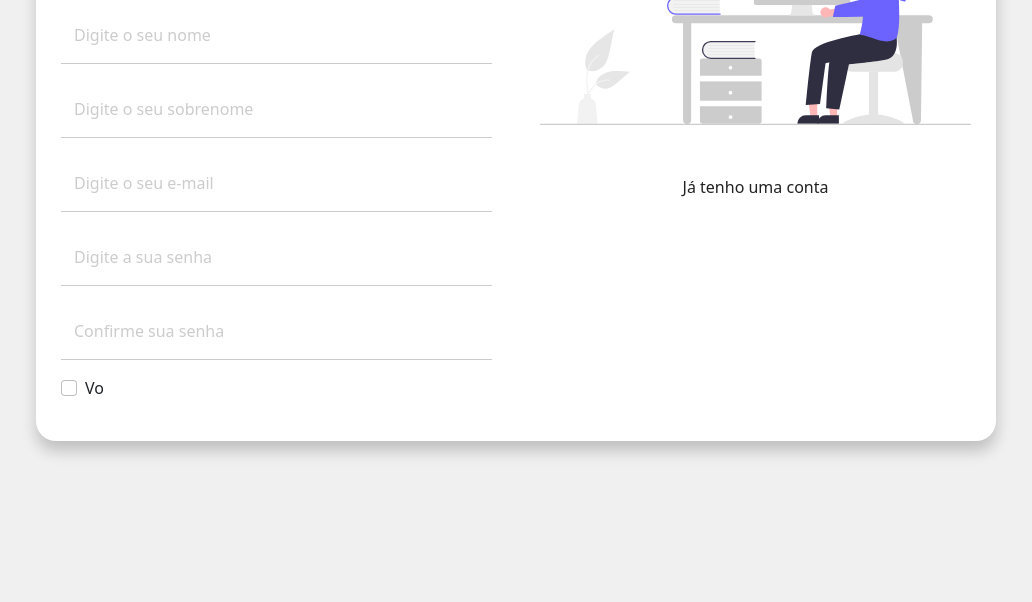
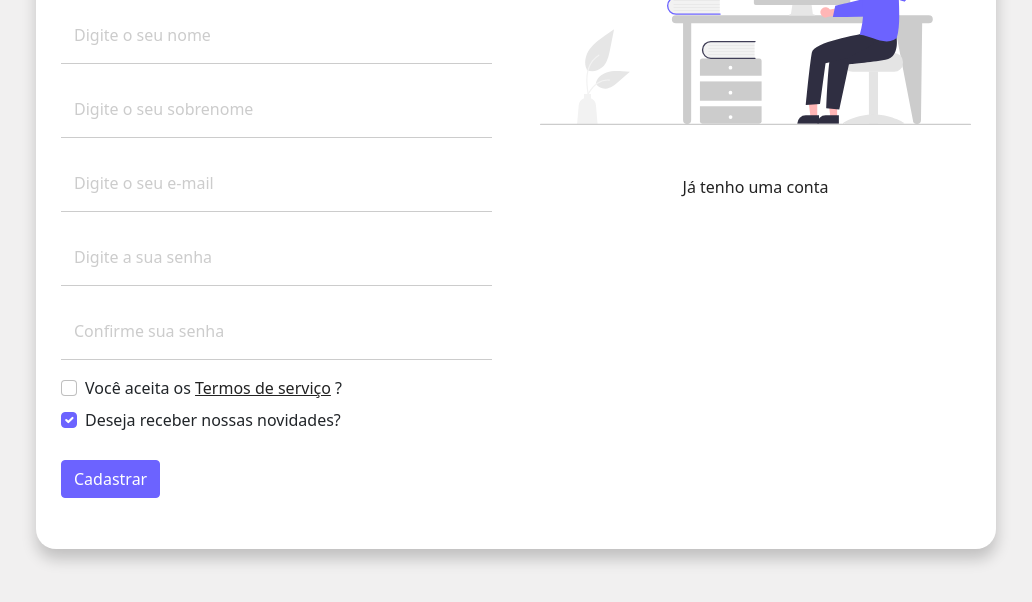
Before and after one commit to rafaels-rocha/Login-Cadastro-Bootstrap, a plain HTML site: page register.html in a window 1280 px wide. Shown: the part 112-714 px from the top of the page, without its empty margins (124-1156 px from the left). Drawn offline with nearby package versions, Linux system fonts and the light colour scheme.

Commit message:
Finalizando

```diff
--- a/register.html
+++ b/register.html
@@ -36,14 +36,20 @@
                         <label for="password" class="form-label">Digite a sua senha</label>
                     </div>
                     <div class="form-floating mb-3">
-                        <input type="confirmpassword" class="form-control" id="confirmpassword" name="confirmpassword" placeholder="Confirme sua senha">
+                        <input type="password" class="form-control" id="confirmpassword" name="confirmpassword" placeholder="Confirme sua senha">
                         <label for="confirmpassword" class="form-label">Confirme sua senha</label>
                     </div>
                     <div class="mb-3">
                         <div class="form-check mb-2">
                             <input type="checkbox" class="form-check-input" id="agree-form" name="agree-form">
-                            <label for="agree-form"class="form-check-label">Vo</label>
+                            <label for="agree-form"class="form-check-label">Você aceita os <a id="termos" href="#"> Termos de serviço</a> ?</label>
                         </div>
+                        <div class="form-check mb-2">
+                            <input type="checkbox" class="form-check-input" checked id="newsletter" name="newsletter">
+                            <label for="agree-form"class="form-check-label">Deseja receber nossas novidades?</label>
+
+                        </div>
+                        <input type="submit" class="btn btn-primary" value="Cadastrar">
                     </div>
                 </form>
             </div>
--- a/style.css
+++ b/style.css
@@ -36,6 +36,10 @@ body{
     color: #ccc;
 }
 
+#termos{
+    text-decoration:underline !important;
+}
+
 #form-container form{
     padding-bottom: 0px;
 }
@@ -59,13 +63,16 @@ body{
     color: #222;
 }
 
-#form-container input[type= "submit" ]{
+#form-container input[type= "submit" ],
+#form-container input[type= "checkbox"]:checked{
     background-color: #6c63ff;
     border-color:  #6c63ff;
 }
 
 .btn.btn-primary{
     width: 100%;
+    margin-top: 20px;
+    margin-bottom: 10px;
 }
 
 @media(min-width:768px){
```
